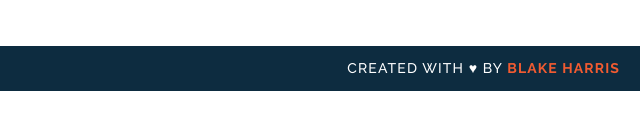
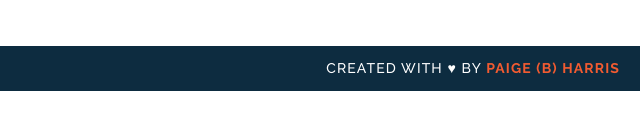
Before and after one commit to harrisblake85/concentration, a plain HTML site: page index.html in a window 1280 px wide. Shown: the part 405-534 px from the top of the page, 640-1280 px from the left. Drawn offline with Linux system fonts and the light colour scheme; a web font is replaced by a local one.

Commit message:
changed name

```diff
--- a/index.html
+++ b/index.html
@@ -28,7 +28,7 @@
 
 	<footer class=clearfix>
 		<p class="copyright"> 2019 </p>
-		<p class="message"> Created with &hearts; by <span class="name">Blake Harris</span> </p>
+		<p class="message"> Created with &hearts; by <span class="name">Paige (B) Harris</span> </p>
 
 	</footer>
 
```
